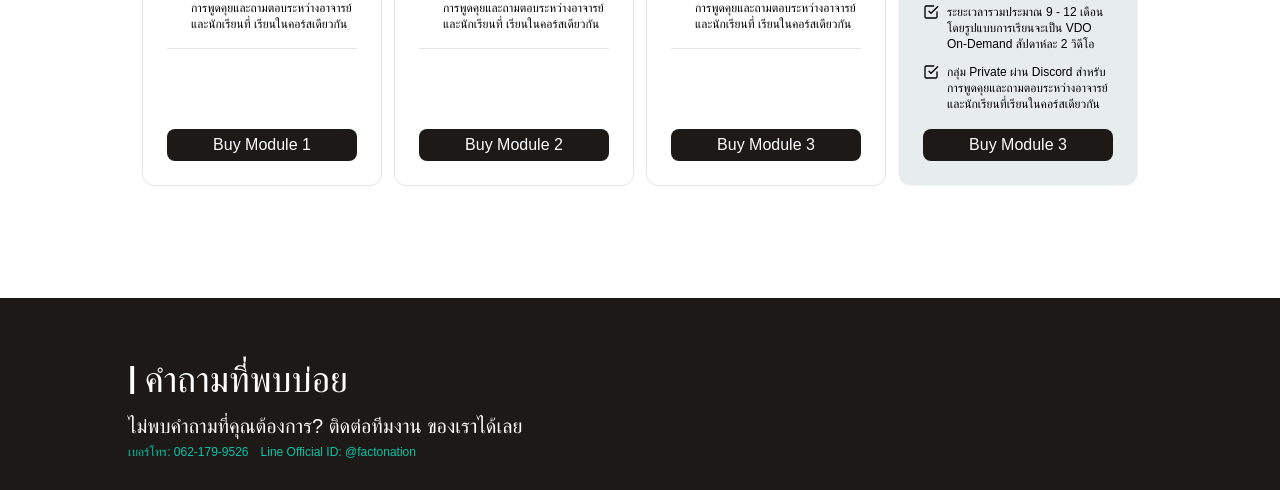
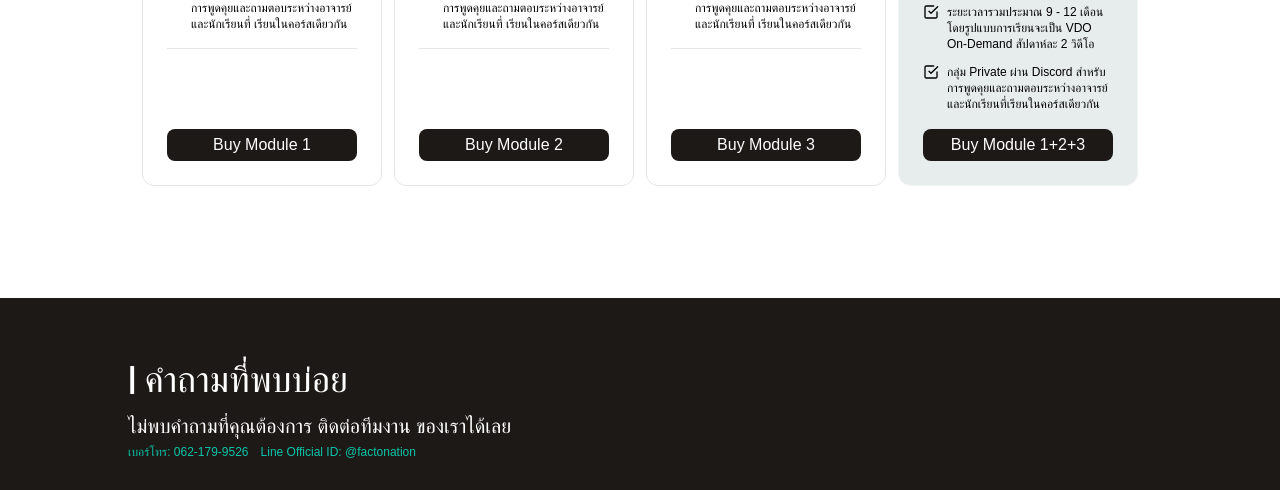
Before and after one commit to mamaKiera/factonation-backup, a Next.js app: page / in a window 1280 px wide. Shown: the part 3200-3690 px from the top of the page. Built offline with nearby package versions, Linux system fonts and the light colour scheme; a web font is replaced by a local one.

Commit message:
feat: add question

```diff
--- a/src/components/homePage/Pricesection.tsx
+++ b/src/components/homePage/Pricesection.tsx
@@ -54,7 +54,7 @@ const priceDetails = [
       "ระยะเวลารวมประมาณ 9 - 12 เดือน โดยรูปแบบการเรียนจะเป็น VDO On-Demand สัปดาห์ละ 2 วิดีโอ",
       "กลุ่ม Private ผ่าน Discord สำหรับการพูดคุยและถามตอบระหว่างอาจารย์และนักเรียนที่เรียนในคอร์สเดียวกัน",
     ],
-    actions: "Buy Module 3",
+    actions: "Buy Module 1+2+3",
   },
   ,
 ];
--- a/src/components/homePage/Questionsection.tsx
+++ b/src/components/homePage/Questionsection.tsx
@@ -69,7 +69,7 @@ function Questionsection() {
             </div>
             <div className="flex flex-col gap-1">
             <p className="text-xl">
-              ไม่พบคำถามที่คุณต้องการ? ติดต่อทีมงาน ของเราได้เลย
+              ไม่พบคำถามที่คุณต้องการ ติดต่อทีมงาน ของเราได้เลย
             </p>
             <div className="flex gap-3 text-primary-button w-auto text-xs">
             <p>เบอร์โทร: 062-179-9526</p>
```
